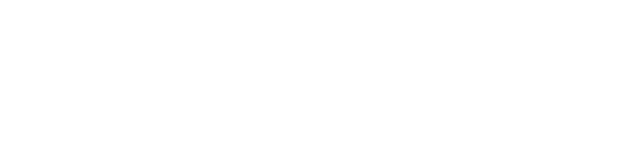
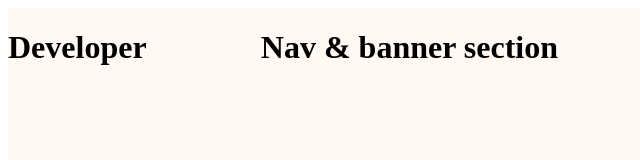
Before and after one commit to runaawal/portfolio-runa, a plain HTML site: page index.html in a window 1280 px wide. Shown: the whole page, without its empty margins (0-640 px from the left). Drawn offline with Linux system fonts and the light colour scheme.

Commit message:
created header section

```diff
--- a/index.html
+++ b/index.html
@@ -7,6 +7,23 @@
     <title>My portfolio website</title>
 </head>
 <body>
+    <!-- started header section -->
+    <header>
+        <div class="header">
+            <!-- Developer section -->
+            <div class="developer">
+               <h1> Developer</h1>
+            </div>
+
+            <!-- Navber & Banner section -->
+            <div class="banner">
+                <h1>Nav & banner section</h1>
+            </div>
+
+        </div>
+    </header>
+
+
 
 </body>
 </html>
--- a/style.css
+++ b/style.css
@@ -0,0 +1,12 @@
+.header{
+    background-color: #FFF8F3;
+    height: 600px;
+    display: flex;
+    justify-content: space-between;
+}
+.developer{
+    width: 20%;
+}
+.banner{
+    width: 80%;
+}
```
